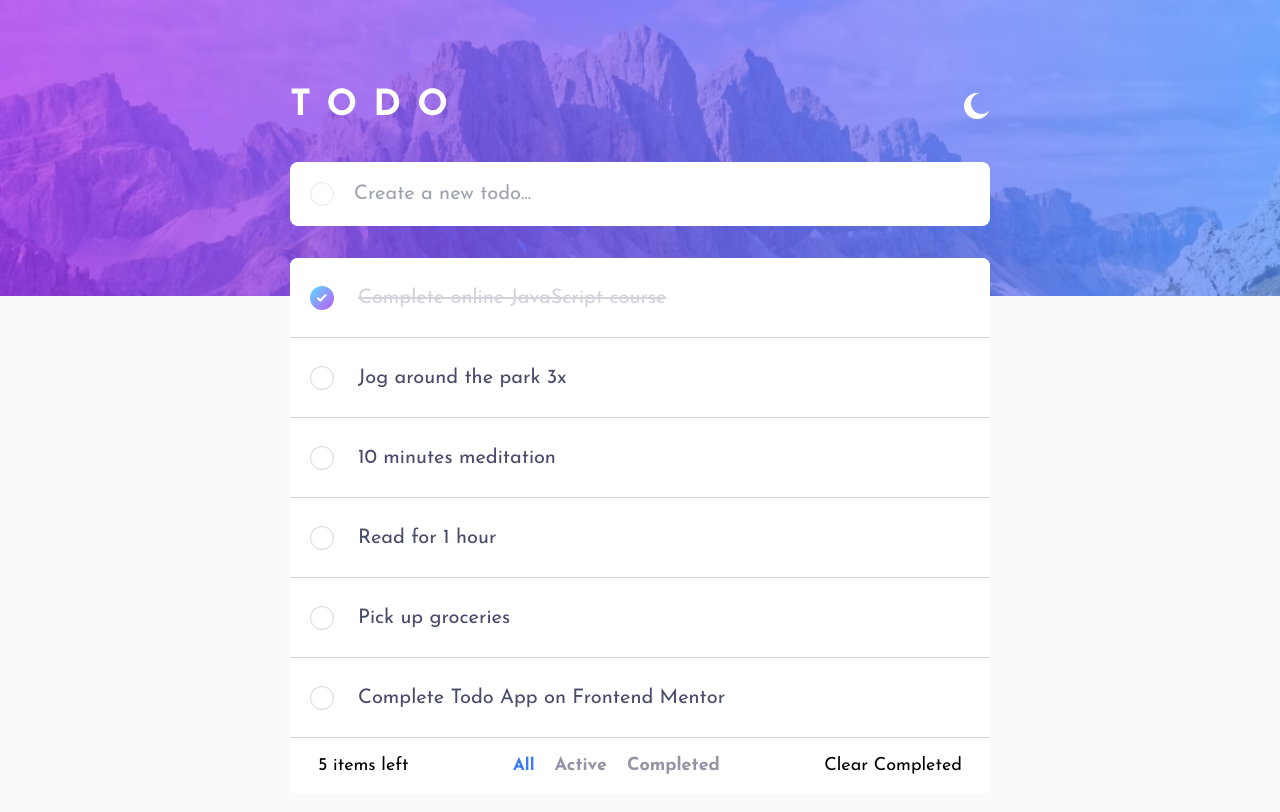
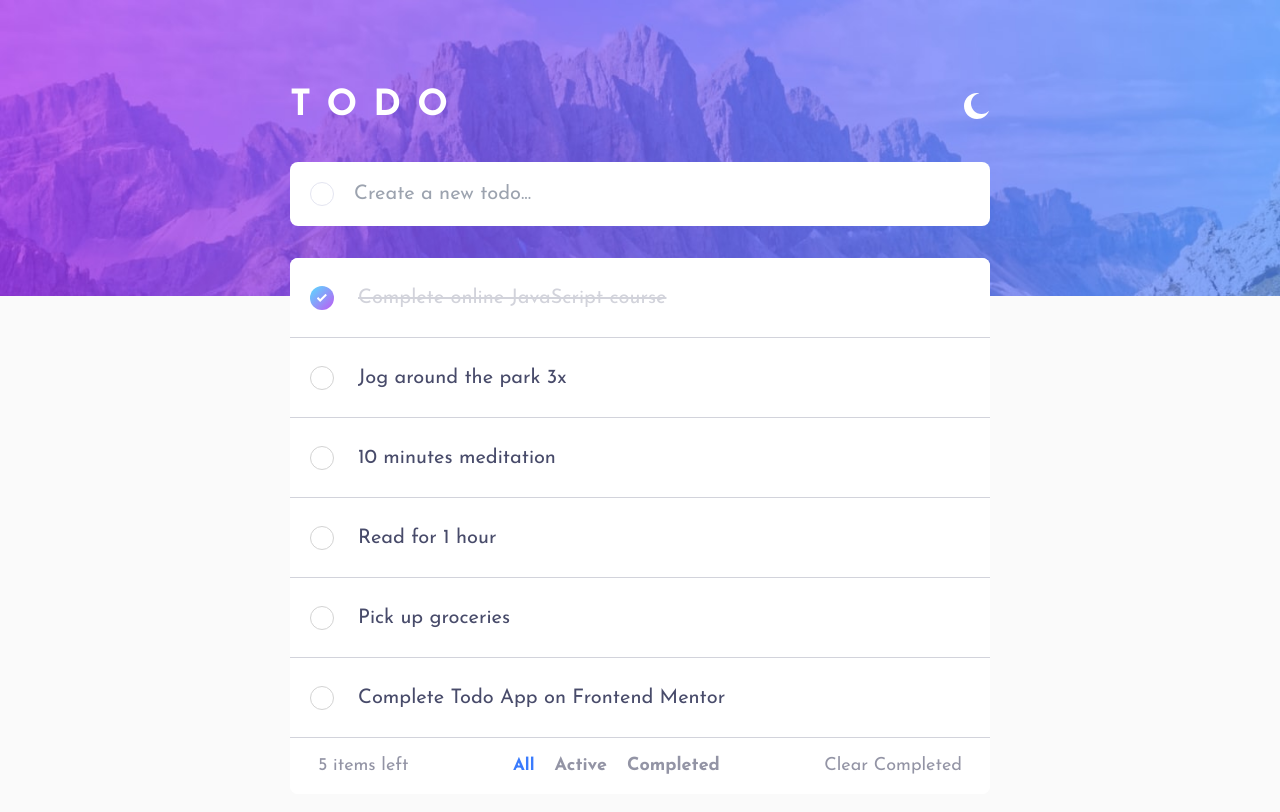
Before and after one commit to nayera540/todo-app-main, a React (Vite) app in the folder todo/: page / in a window 1280 px wide. Shown: the top 812 px of the page. Built offline with nearby package versions, Linux system fonts and the light colour scheme.

Commit message:
(feat): navigation between tasks

```diff
--- a/todo/src/App.jsx
+++ b/todo/src/App.jsx
@@ -16,6 +16,12 @@ function todoReducer(state, action) {
                 todos: state.todos.map((todo) =>
                     todo.id === action.payload.id ? { ...todo, done: !todo.done } : todo
                 ),
+                active: state.active.map((todo) =>
+                    todo.id === action.payload.id ? { ...todo, done: !todo.done } : todo
+                ),
+                completed: state.completed.map((todo) =>
+                    todo.id === action.payload.id ? { ...todo, done: !todo.done } : todo
+                )
             };
         case "Edit_task":
             return {
@@ -35,6 +41,8 @@ function todoReducer(state, action) {
             return {
                 ...state,
                 todos: state.todos.filter((todo) => todo.id !== action.payload.id),
+                active: state.active.filter((todo) => todo.id !== action.payload.id),
+                completed: state.completed.filter((todo) => todo.id !== action.payload.id)
             };
         case "All_Tasks":
             return {
--- a/todo/src/components/todoList/TodoList.jsx
+++ b/todo/src/components/todoList/TodoList.jsx
@@ -30,7 +30,6 @@ function TodoList({ todos, dispatch, active, completed }) {
 
     function handleClearCompletedTasks() {
         dispatch({ type: "Clear_Completed" });
-        setActiveFilter("All");
     }
 
     return (
@@ -64,7 +63,7 @@ function TodoList({ todos, dispatch, active, completed }) {
                         <Todo key={todo.id} todo={todo} dispatch={dispatch} />
                     ))}
                 <div className="filter-tasks w-full bg-white h-14 flex flex-row items-center justify-between rounded-b-lg px-7">
-                    <p>{itemsLeft} items left</p>
+                    <p className="text-Dark-Blue-Grayish-Blue">{itemsLeft} items left</p>
                     <div className="navigate flex gap-5">
                         <button className={`${activeFilter === "All"? "text-Bright-Blue":"text-Dark-Blue-Grayish-Blue"} font-bold text-[17px]`} onClick={handleAllTasks}>
                             All
@@ -76,7 +75,7 @@ function TodoList({ todos, dispatch, active, completed }) {
                             Completed
                         </button>
                     </div>
-                    <button className="" onClick={handleClearCompletedTasks}>
+                    <button className="text-Dark-Blue-Grayish-Blue hover:text-Very-Dark-Grayish-Blue duration-150" onClick={handleClearCompletedTasks}>
                         Clear Completed
                     </button>
                 </div>
--- a/todo/src/components/todoList/todoList.css
+++ b/todo/src/components/todoList/todoList.css
@@ -0,0 +1,9 @@
+@tailwind base;
+@tailwind components;
+@tailwind utilities;
+
+@layer components{
+    .navigate button{
+        @apply hover:text-Very-Dark-Blue-Dark duration-150;
+    }
+}
--- a/todo/src/components/todos/Todo.jsx
+++ b/todo/src/components/todos/Todo.jsx
@@ -9,9 +9,13 @@ function playAudio() {
 function Todo({ todo, dispatch }) {
     const [isEditToggled, setIsEditToggled] = useState(false);
     const [editTask, setEditTask] = useState(todo.title);
+    let idArray = [];
 
     function handleEditToggle() {
         setIsEditToggled((isEditToggled) => !isEditToggled);
+        idArray.push(todo.id);
+        console.log(idArray);
+
     }
 
     function handleEditTask() {
```
